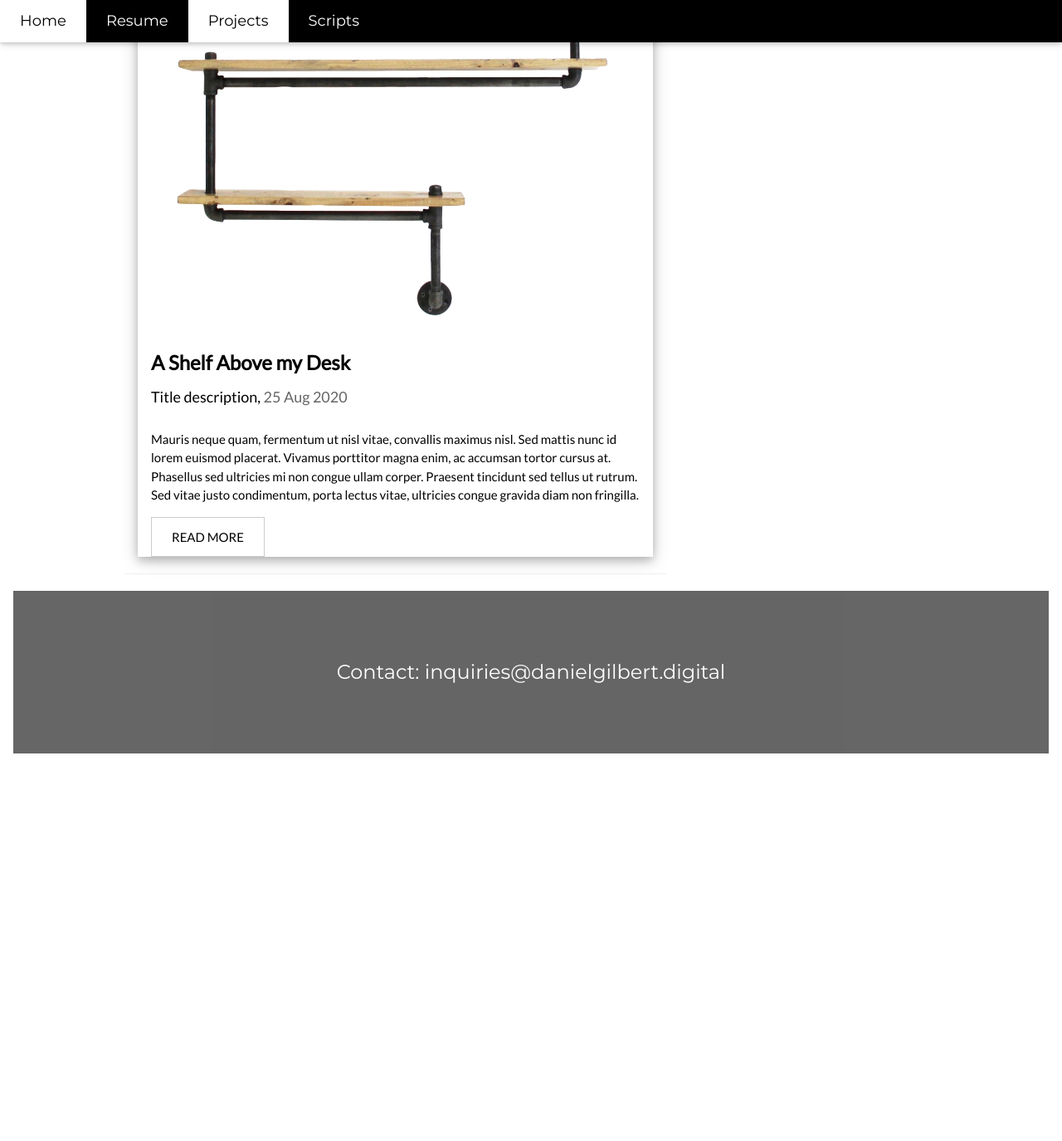
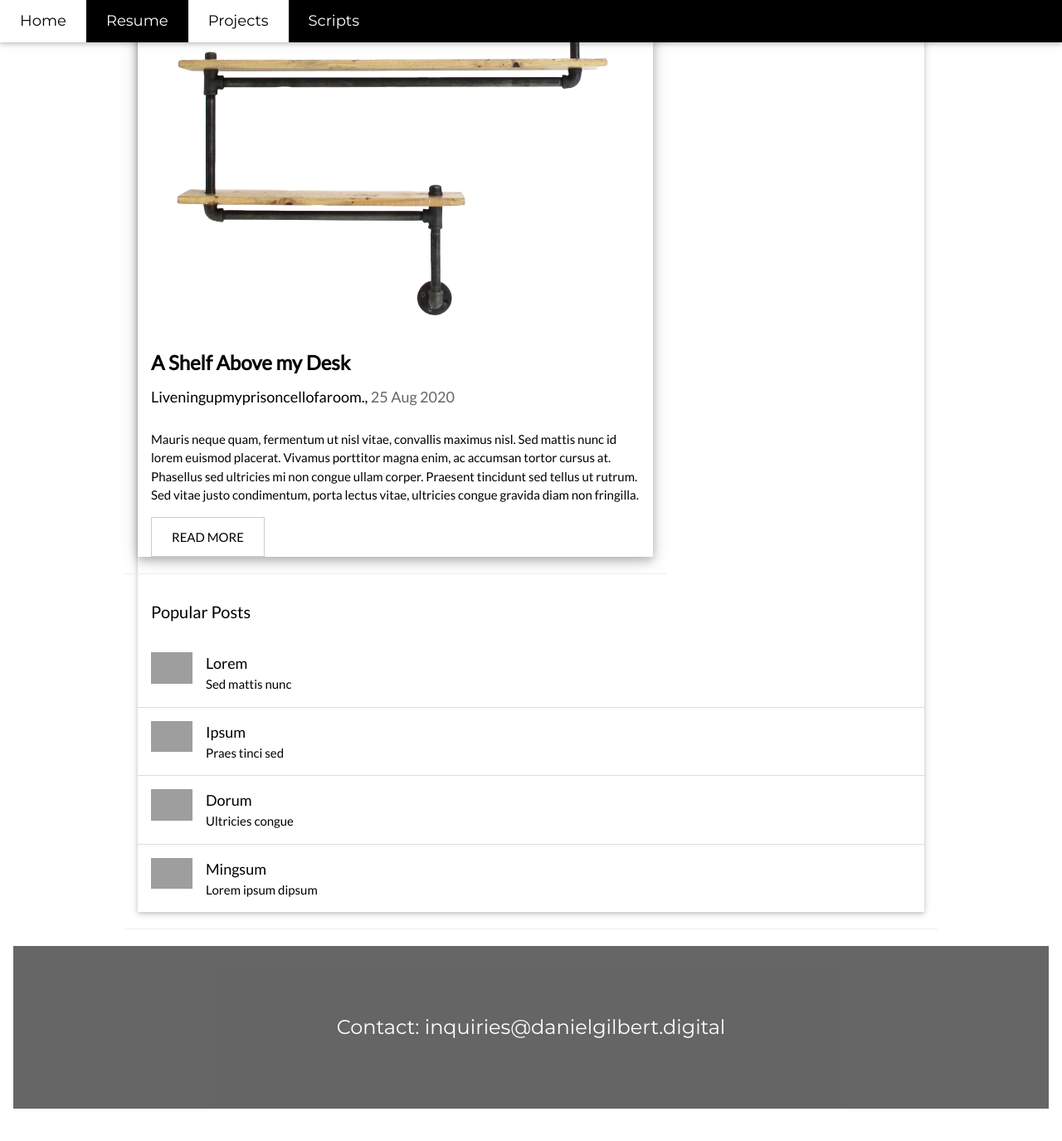
Before and after one commit to dmgilbert/dmgilbert.github.io, a Jekyll site: the page built from Projects/index.html, in a window 1280 px wide and 1400 px high, scrolled down 366 px. Shown: the top 1375 px of the window at 83% size. Built offline with Jekyll 4.4.1, drawn with Linux system fonts in a browser that asks for light colours; before the commit the page ends 1338 px from its top, so only the background shows below that; grey boxes are pictures that could not be loaded.

Commit message:
Update index.html

```diff
--- a/Projects/index.html
+++ b/Projects/index.html
@@ -14,7 +14,7 @@ title: Project Blog
     <img src="/assets/{{ post.title }}.png" alt="Nature" style="width:100%">
     <div class="w3-container">
       <h3><b>{{ post.title }}</b></h3>
-      <h5>Title description, <span class="w3-opacity">{{ post.date | date_to_string }}</span></h5>
+      <h5>{{ post.categories }}, <span class="w3-opacity">{{ post.date | date_to_string }}</span></h5>
     </div>
 
     <div class="w3-container">
@@ -31,4 +31,36 @@ title: Project Blog
 <!-- END BLOG ENTRIES -->
 </div>
 
+<hr>
+
+  <!-- Posts -->
+  <div class="w3-card w3-margin">
+    <div class="w3-container w3-padding">
+      <h4>Popular Posts</h4>
+    </div>
+    <ul class="w3-ul w3-hoverable w3-white">
+      <li class="w3-padding-16">
+        <img src="/w3images/workshop.jpg" alt="Image" class="w3-left w3-margin-right" style="width:50px">
+        <span class="w3-large">Lorem</span><br>
+        <span>Sed mattis nunc</span>
+      </li>
+      <li class="w3-padding-16">
+        <img src="/w3images/gondol.jpg" alt="Image" class="w3-left w3-margin-right" style="width:50px">
+        <span class="w3-large">Ipsum</span><br>
+        <span>Praes tinci sed</span>
+      </li>
+      <li class="w3-padding-16">
+        <img src="/w3images/skies.jpg" alt="Image" class="w3-left w3-margin-right" style="width:50px">
+        <span class="w3-large">Dorum</span><br>
+        <span>Ultricies congue</span>
+      </li>
+      <li class="w3-padding-16 w3-hide-medium w3-hide-small">
+        <img src="/w3images/rock.jpg" alt="Image" class="w3-left w3-margin-right" style="width:50px">
+        <span class="w3-large">Mingsum</span><br>
+        <span>Lorem ipsum dipsum</span>
+      </li>
+    </ul>
+  </div>
+  <hr>
+
 	{% endfor %}
```
